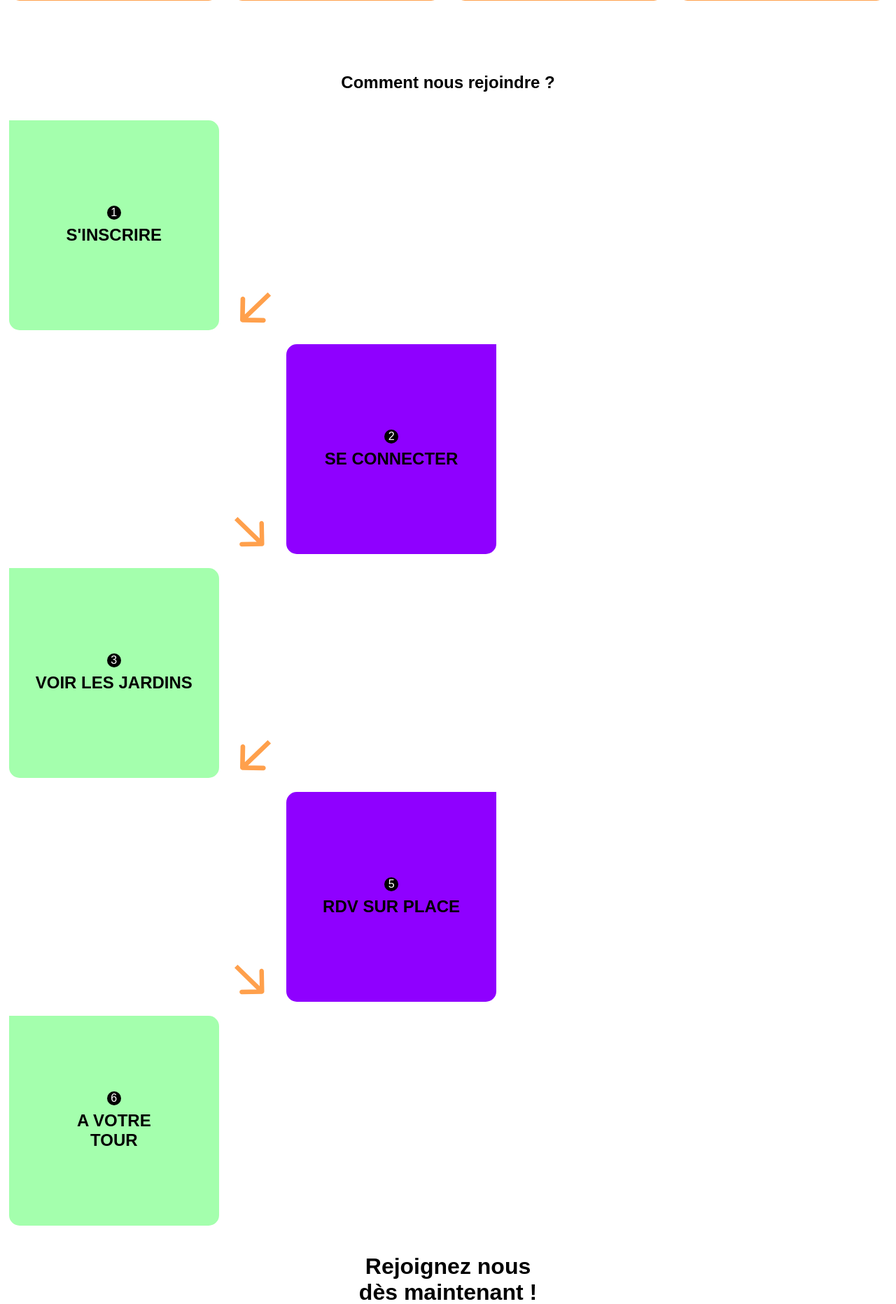
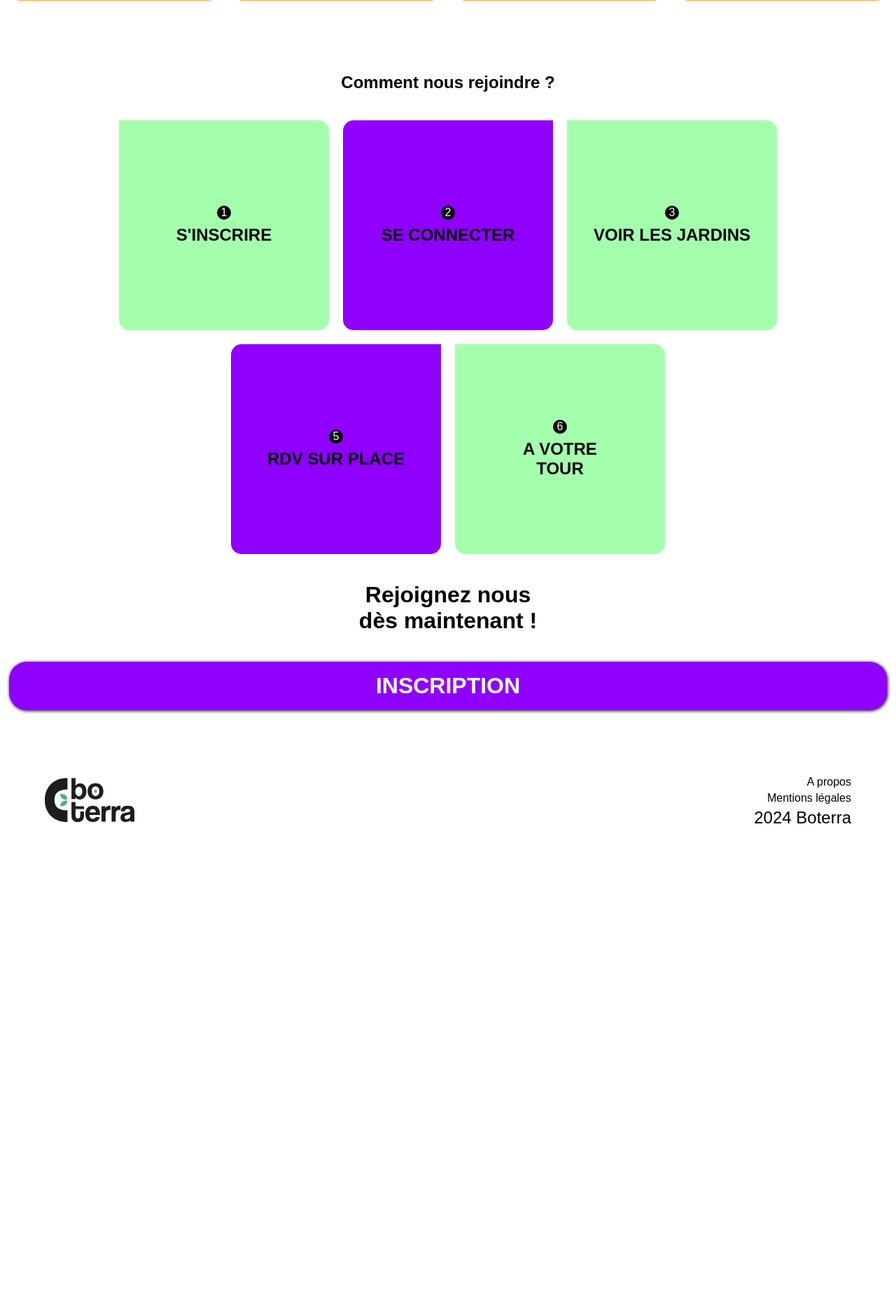
Before and after one commit to theo-gambier/boterra, a PHP site: page / in a window 1280 px wide. Shown: the part 1524-3388 px from the top of the page at 70% size. After the commit the page ends 2771 px from the top, so only its background shows below. Run offline with PHP 8.4, Linux system fonts and the light colour scheme.

Commit message:
last commit - color sweep

```diff
--- a/assets/pages/css/desktop.css
+++ b/assets/pages/css/desktop.css
@@ -38,7 +38,9 @@
         margin-bottom: 5vh;
         height: fit-content;
     }
-
+    .block1 a {
+        width: 50%;
+    }
     .blockblanc {
         padding: 2vw 1vw;
         min-height: 60vh !important;
@@ -179,10 +181,13 @@
     }
     .how-container {
         display: flex !important;
-        flex-direction: column;
+        flex-direction: row;
         gap: 20px;
-        width: 60%;
+        width: 80%;
+        margin: auto;
         /* padding: 0 250px; */
+        flex-wrap: wrap;
+        justify-content: center;
     }
 
 
--- a/assets/pages/css/style.css
+++ b/assets/pages/css/style.css
@@ -34,18 +34,21 @@
     }
 
     .fondv{
-        background-color: var(--col-vertF);
+        background: rgb(0,176,68);
+        background: linear-gradient(90deg, rgba(0,176,68,1) 0%, rgba(0,255,134,1) 100%);
         padding: 0;
     }
 
     .fondvio{
-        background-color: var(--col-violet);
+        background: rgb(78,19,124);
+background: linear-gradient(90deg, rgba(78,19,124,1) 0%, rgba(143,0,255,1) 100%);
 
         padding: 0;
     }
 
     .fondo{
-        background-color: var(--col-orange);
+        background: rgb(176,99,0);
+background: linear-gradient(90deg, rgba(176,99,0,1) 0%, rgba(255,130,0,1) 100%);
 
         padding: 0;
     }
@@ -74,12 +77,17 @@
         margin: 0 !important;
     }
     main {
-        border-radius: 25px 25px 0 0;
+        border-radius:   0;
         background-color: white;
         top: 10dvh;
         width: auto;
         min-height: 90dvh;
 
+    }
+
+
+    .block1 a{
+        width: 100%;
     }
 }
 
@@ -281,9 +289,6 @@
     margin-bottom: 5vh;
 }
 
-.block1 a{
-    width: 100%;
-}
 
 .navblock{
     width: 100%;
--- a/index.php
+++ b/index.php
@@ -64,17 +64,17 @@
         <div class="block3 space">
             <div class="space center row how-title"><p>Comment nous rejoindre ?</p></div>
             <div class="column how-container">
-                <div class="etape row nowrap">
+                <div class="etape row nowrap ">
                     <div class="casepaire column center acenter">
                         <div class="chiffre row center acenter">1</div>
                         <p><strong>S'INSCRIRE</strong></p>
                     </div>
-                    <div class="casevide1">
+                    <div class="casevide1 desktopIgnore ">
                         <img src="assets/img/Arrow-7.svg" alt="flèche">
                     </div>
                 </div>
                 <div class="etape row nowrap">
-                    <div class="casevide2">
+                    <div class="casevide2 desktopIgnore ">
                         <img src="assets/img/Arrow-4.svg" alt="flèche">
                     </div>
                     <div class="caseimpaire column center acenter">
@@ -87,12 +87,12 @@
                         <div class="chiffre row center acenter">3</div>
                         <p><strong>VOIR LES JARDINS </strong></p>
                     </div>
-                    <div class="casevide1">
+                    <div class="casevide1 desktopIgnore ">
                         <img src="assets/img/Arrow-7.svg" alt="flèche">
                     </div>
                 </div>
                 <div class="etape row nowrap">
-                    <div class="casevide2">
+                    <div class="casevide2 desktopIgnore ">
                         <img src="assets/img/Arrow-4.svg" alt="flèche">
                     </div>
                     <div class="caseimpaire column center acenter">
--- a/users/connexion.php
+++ b/users/connexion.php
@@ -10,11 +10,12 @@
         <link rel="stylesheet" href="../assets/pages/css/desktop.css">
         <title>Boterra</title>
     </head>
-    <body>
+    <body style="background: rgb(0,176,68);
+background: linear-gradient(90deg, rgba(0,176,68,1) 0%, rgba(0,255,134,1) 100%);">
     <?php
     require_once('../assets/pages/menu.php')
     ?>
-        <main class="fondv formulaireCoInsDesktop">
+        <main class="fondvio legumes formulaireCoInsDesktop">
 
 
             <div>
--- a/users/contact.php
+++ b/users/contact.php
@@ -27,7 +27,8 @@
         }
     </style>
 </head>
-<body>
+<body style="background: rgb(176,99,0);
+background: linear-gradient(90deg, rgba(176,99,0,1) 0%, rgba(255,130,0,1) 100%);">
 <?php
 require_once '../assets/pages/menu.php';
 ?>
--- a/users/jardin/jardin_office.php
+++ b/users/jardin/jardin_office.php
@@ -26,7 +26,8 @@
 
 	<title>Document</title>
 </head>
-<body>
+<body style="background: rgb(0,176,68);
+background: linear-gradient(90deg, rgba(0,176,68,1) 0%, rgba(0,255,134,1) 100%);">
 
 <?php
 require('../../assets/pages/menu.php')
--- a/users/jardin/liste_jardin.php
+++ b/users/jardin/liste_jardin.php
@@ -136,7 +136,8 @@
 
     </style>
 </head>
-<body>
+<body style="background: rgb(0,176,68);
+background: linear-gradient(90deg, rgba(0,176,68,1) 0%, rgba(0,255,134,1) 100%);">
 <?php
         require('../../assets/pages/menu.php')
     ?>
--- a/users/profil.php
+++ b/users/profil.php
@@ -8,7 +8,8 @@
         <link rel="stylesheet" href="../assets/pages/css/style.css">
         <title>Document</title>
     </head>
-    <body>
+    <body style="background: rgb(78,19,124);
+background: linear-gradient(90deg, rgba(78,19,124,1) 0%, rgba(143,0,255,1) 100%);">
     <?php
     require('../assets/pages/menu.php')
     ?>
```
